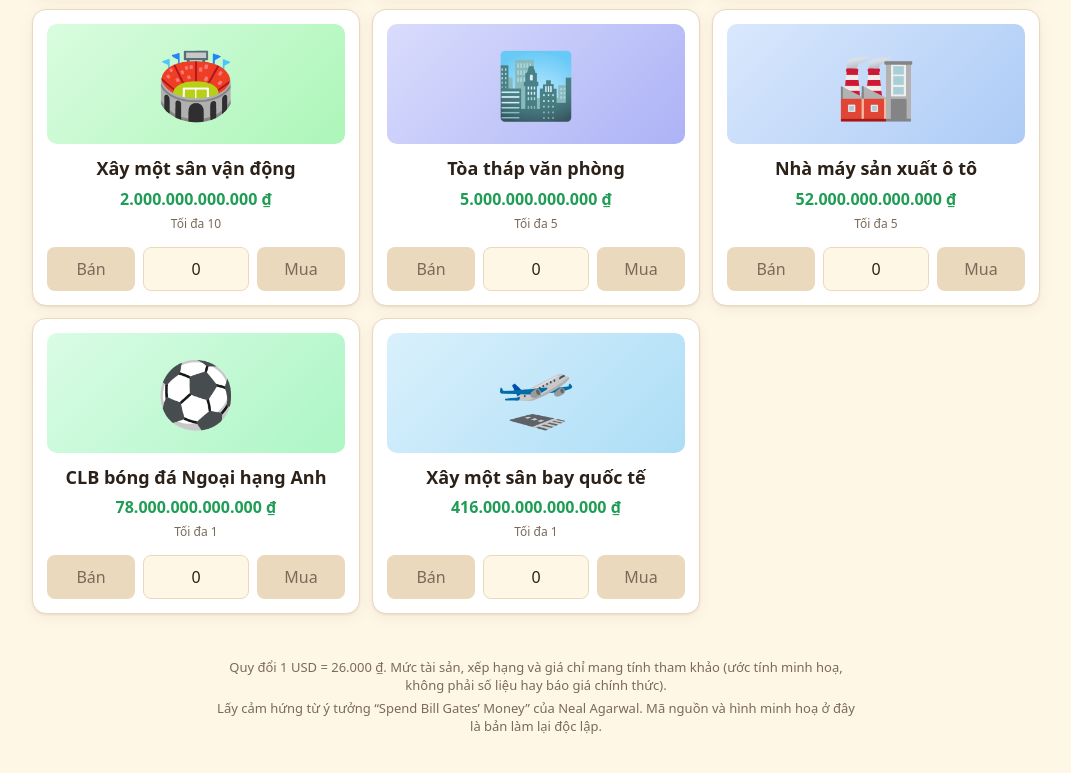
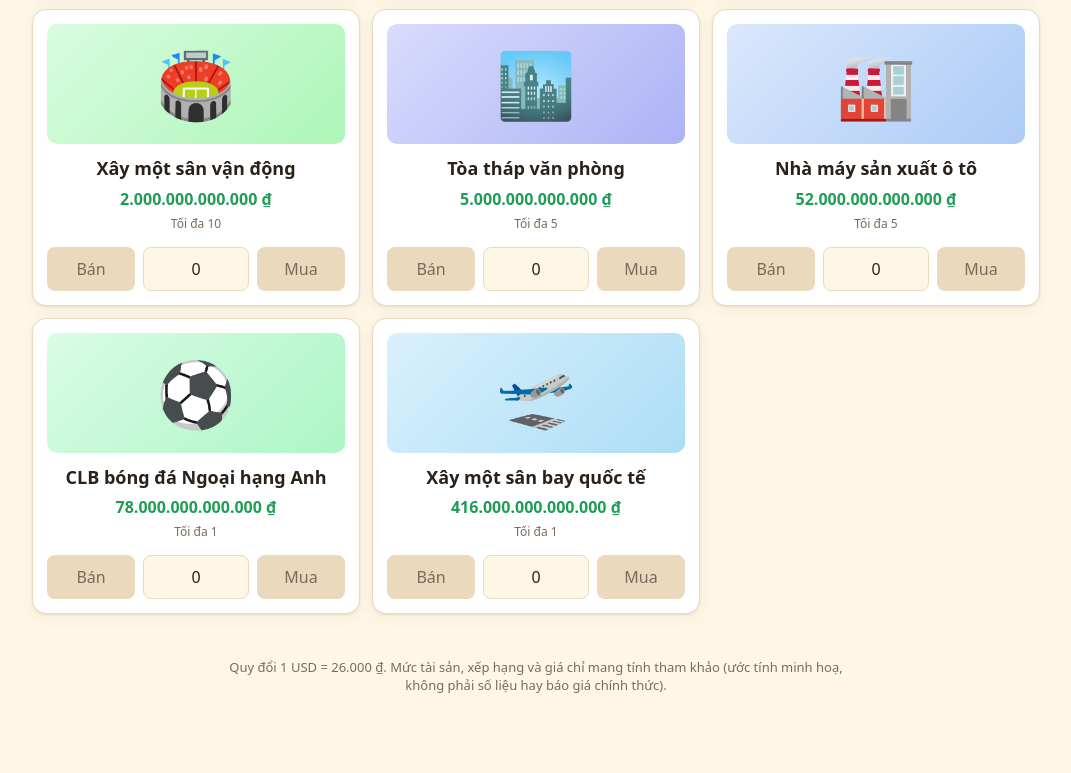
Before and after one commit to minhhoangly/tieu-tien-ty-phu, a website: page index.html in a window 1280 px wide. Shown: the part 3872-4645 px from the top of the page, without its empty margins (104-1175 px from the left). After the commit the page ends 4611 px from the top, so only its background shows below. Drawn offline with Linux system fonts and the light colour scheme.

Commit message:
Update index.html
remove Neal's acknowledgement

```diff
--- a/index.html
+++ b/index.html
@@ -53,7 +53,6 @@
 
   <footer class="footer">
     <p>Quy đổi <span id="rate-note"></span>. Mức tài sản, xếp hạng và giá chỉ mang tính tham khảo (ước tính minh hoạ, không phải số liệu hay báo giá chính thức).</p>
-    <p>Lấy cảm hứng từ ý tưởng “Spend Bill Gates’ Money” của Neal Agarwal. Mã nguồn và hình minh hoạ ở đây là bản làm lại độc lập.</p>
   </footer>
 
   <noscript><p class="noscript">Trang này cần JavaScript để hoạt động.</p></noscript>
```
